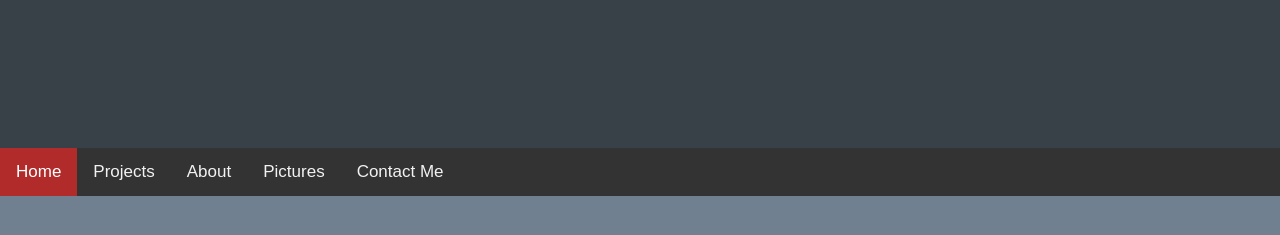
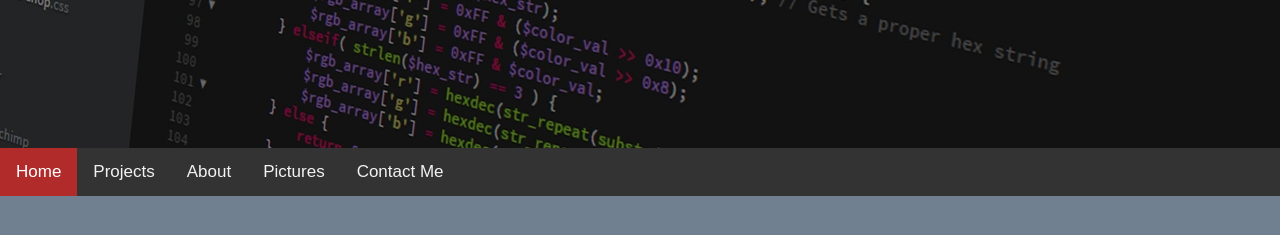
Before and after one commit to UnifiedDog/Comm261Site, a plain HTML site: page index.html in a window 1280 px wide. Shown: the part 252-487 px from the top of the page. Drawn offline with Linux system fonts and the light colour scheme.

Commit message:
Fixed link to hero image

```diff
--- a/css/style.css
+++ b/css/style.css
@@ -47,7 +47,7 @@ html {
 
 /* The hero image */
 .hero-image {
-    background-image: linear-gradient(rgba(0, 0, 0, 0.5), rgba(0, 0, 0, 0.5)), url("img/hero-image.jpg");
+    background-image: linear-gradient(rgba(0, 0, 0, 0.5), rgba(0, 0, 0, 0.5)), url("../img/hero-image.jpg");
     height: 50%;
     background-position: center;
     background-repeat: no-repeat;
```
